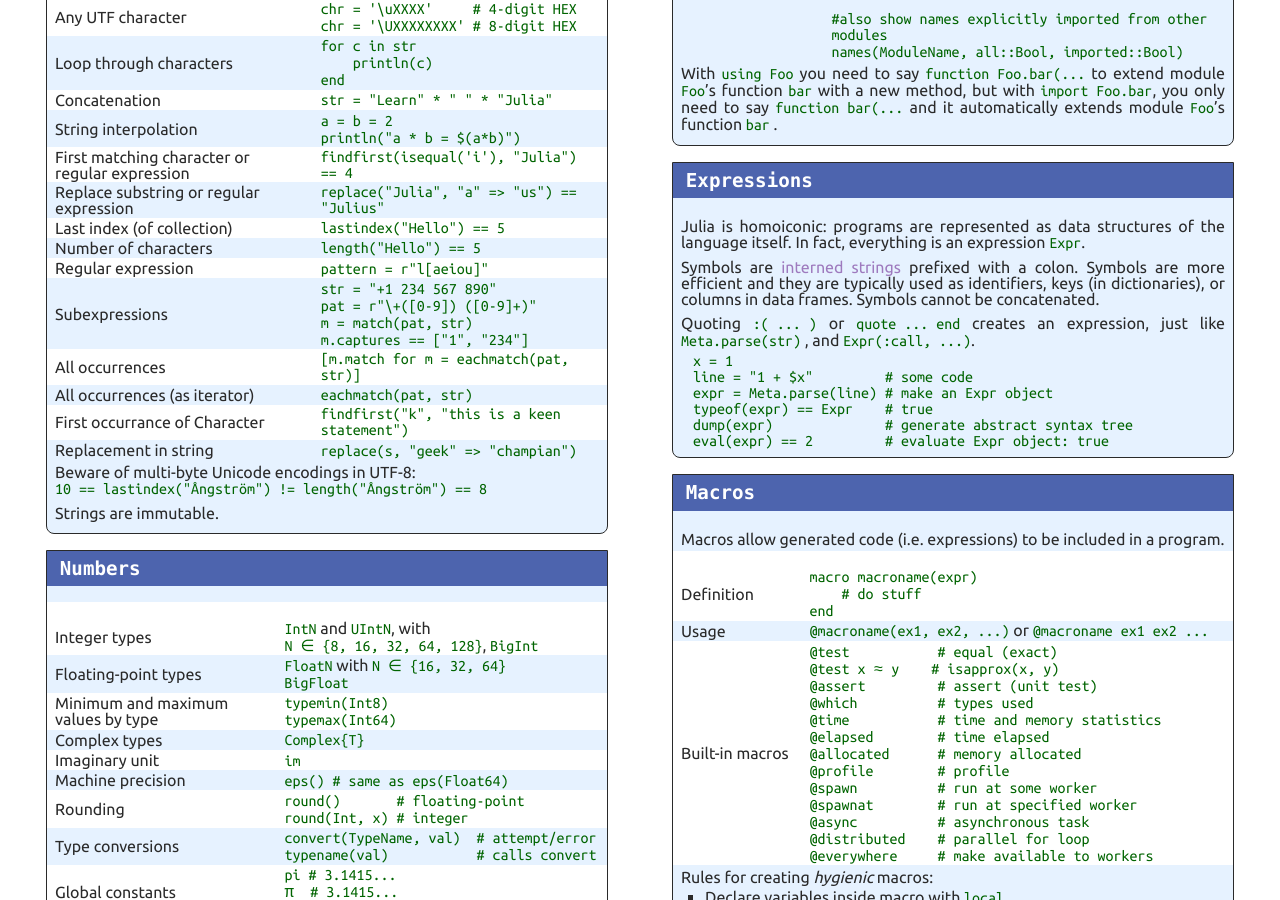
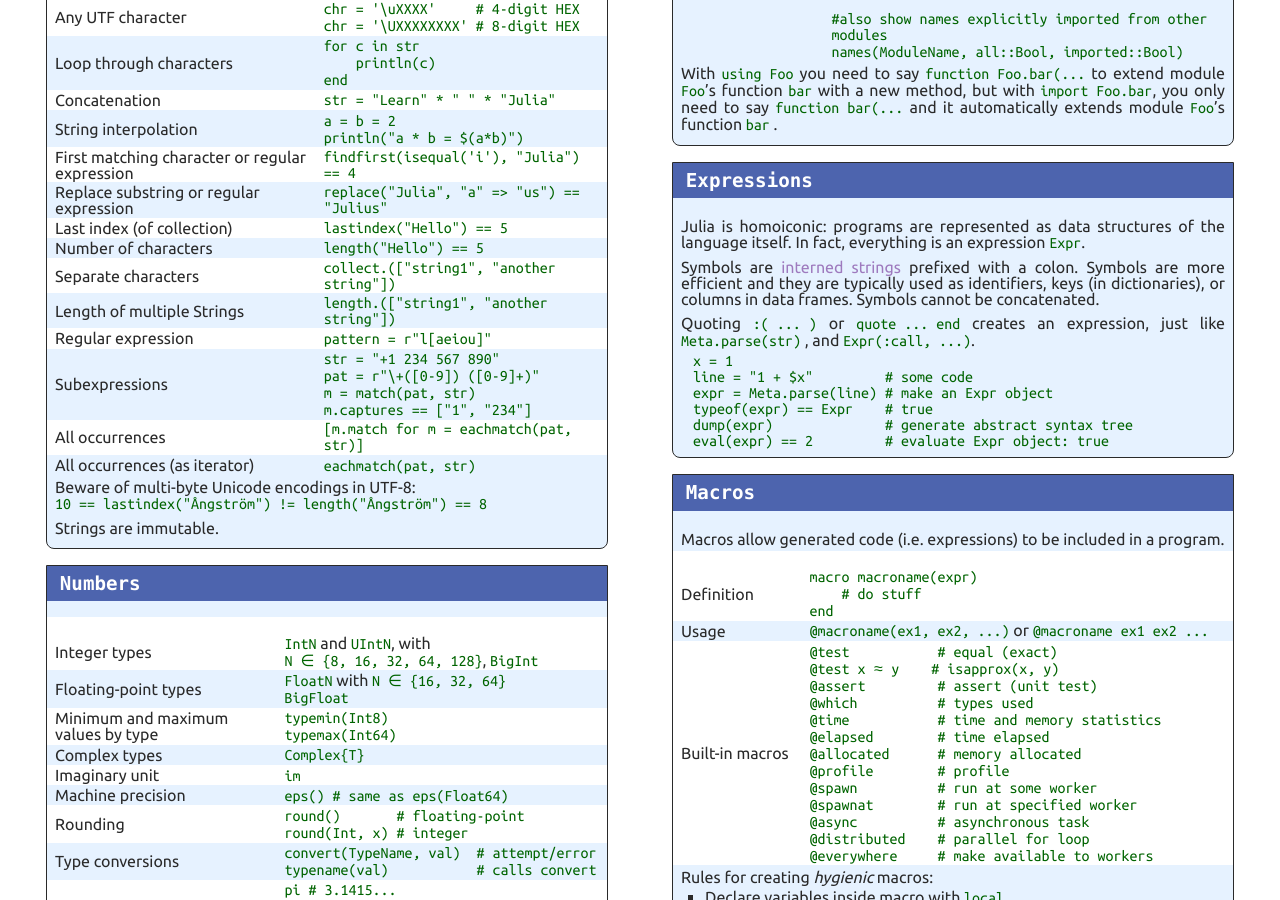
Before and after one commit to seedpcseed/Julia-Cheatsheet, a Jekyll site: the page built from index.html, in a window 1280 px wide and 900 px high, scrolled down 2593 px. Built offline with Jekyll 4.4.1, drawn with Linux system fonts in a browser that asks for light colours.

Commit message:
updated strings

```diff
--- a/_includes/en/Characters-and-strings.md
+++ b/_includes/en/Characters-and-strings.md
@@ -12,12 +12,13 @@
 | Replace substring or regular expression        | `replace("Julia", "a" => "us") == "Julius"` |
 | Last index (of collection)                     | `lastindex("Hello") == 5`                   |
 | Number of characters                           | `length("Hello") == 5`                      |
+| Separate characters                            | `collect.(["string1", "another string"])`    |
+| Length of multiple Strings                     | `length.(["string1", "another string"])`    |
 | Regular expression                             | `pattern = r"l[aeiou]"`                     |
 | Subexpressions                                 | `str = "+1 234 567 890"`<br>`pat = r"\+([0-9]) ([0-9]+)"`<br>`m = match(pat, str)`<br>`m.captures == ["1", "234"]` |
 | All occurrences                                | `[m.match for m = eachmatch(pat, str)]`     |
 | All occurrences (as iterator)                  | `eachmatch(pat, str)`                       |
-| First occurrance of Character | `findfirst("k", "this is a keen statement")` |
-| Replacement in string | `replace(s, "geek" => "champian")` |
+
 
 Beware of multi-byte Unicode encodings in UTF-8: <br>
 `10 == lastindex("Ångström") != length("Ångström") == 8`
```
